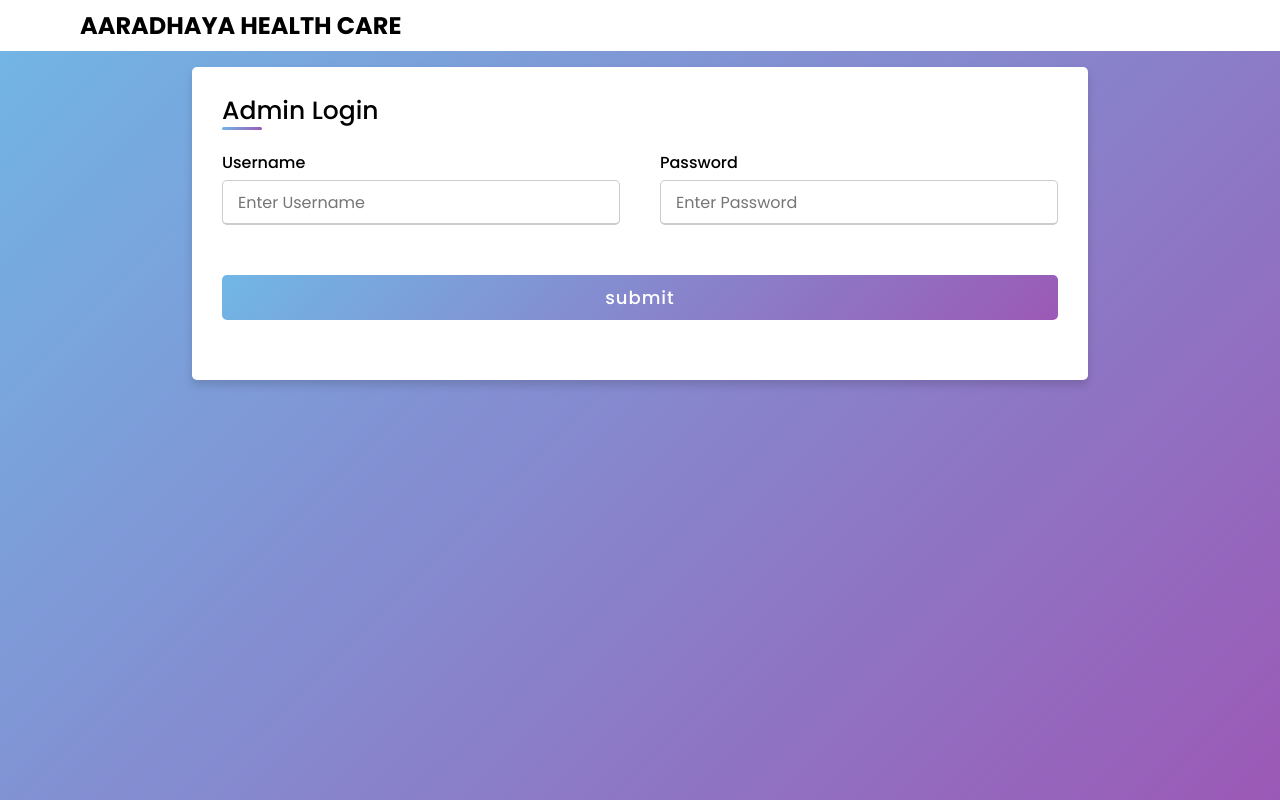
After one commit to anamitrra/ardh_emp, a PHP site: page / in a window 1280 px wide. The commit adds this page. Run offline with PHP 8.4, Linux system fonts and the light colour scheme.

Commit message:
User auth

```diff
--- /dev/null
+++ b/adminnav.php
@@ -0,0 +1,8 @@
+<link rel="stylesheet" href="css/nav.css">
+
+<nav>
+        <h2>AARADHAYA HEALTH CARE </h2>
+        <div class="links">
+
+        </div>
+    </nav>
--- a/card.php
+++ b/card.php
@@ -1,4 +1,6 @@
+
 <?php
+
  include "connect.php";
 
  require ('fpdf/fpdf.php');
--- a/connect.php
+++ b/connect.php
@@ -1,3 +1,4 @@
 <?php
+
 $con=mysqli_connect("localhost","root","","ardhemp")or die("can't connect...");
 ?>
--- a/details.php
+++ b/details.php
@@ -1,3 +1,4 @@
+
 <!DOCTYPE html>
 <html lang="en">
 <head>
--- /dev/null
+++ b/index.php
@@ -0,0 +1,45 @@
+<html lang="en">
+
+<head>
+    <meta charset="UTF-8">
+    <meta http-equiv="X-UA-Compatible" content="IE=edge">
+    <meta name="viewport" content="width=device-width, initial-scale=1.0">
+    <title>Registration</title>
+    <link rel="stylesheet" href="css/style.css">
+</head>
+
+<body>
+    <?php include 'adminnav.php' ?>
+    <div class="container">
+        <div class="title">Admin Login</div>
+        <div class="content">
+            <form action="login.php" method="POST" >
+
+                    <div class="user-details">
+                        <div class="input">
+                            <span class="details">Username</span>
+                            <input type="text" name="username" placeholder="Enter Username" required>
+                        </div>
+
+                        <div class="input">
+                            <span class="details">Password</span>
+                            <input type="password" name="password" placeholder="Enter Password" required>
+                        </div>
+
+
+
+
+                    </div>
+
+
+                <div class="button">
+                    <input type="submit" name="submit" value="submit">
+                </div>
+
+            </form>
+        </div>
+
+    </div>
+</body>
+
+</html>
--- /dev/null
+++ b/logout.php
@@ -0,0 +1,6 @@
+<?php
+
+session_start();
+unset($_SESSION['username']);
+header("location:index.php")
+?>
--- a/nav.php
+++ b/nav.php
@@ -5,5 +5,6 @@
         <div class="links">
             <a href="registration.php">Registration</a>
             <a href="view-customers.php">View</a>
+            <a href="logout.php">logout</a>
         </div>
     </nav>
--- a/registration.php
+++ b/registration.php
@@ -1,3 +1,5 @@
+
+<?php include "session.php"; ?>
 <html lang="en">
 
 <head>
--- a/update.php
+++ b/update.php
@@ -1,4 +1,5 @@
 <?php
+
 include ('connect.php');
 
 $id=$_POST["id"];
```
Also changed, not shown: login.php (added, +45 -0 lines), session.php (added, +18 -0 lines), view-customers.php (+17 -2 lines).
